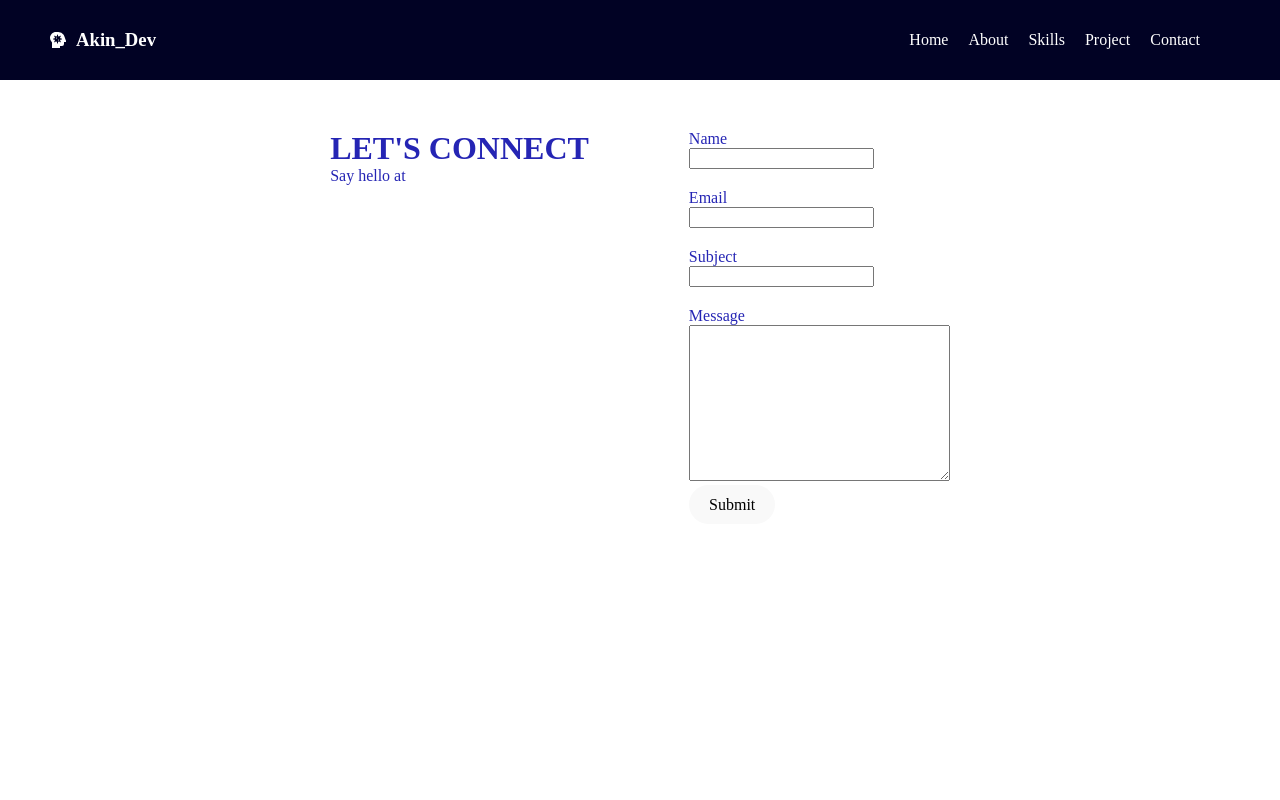
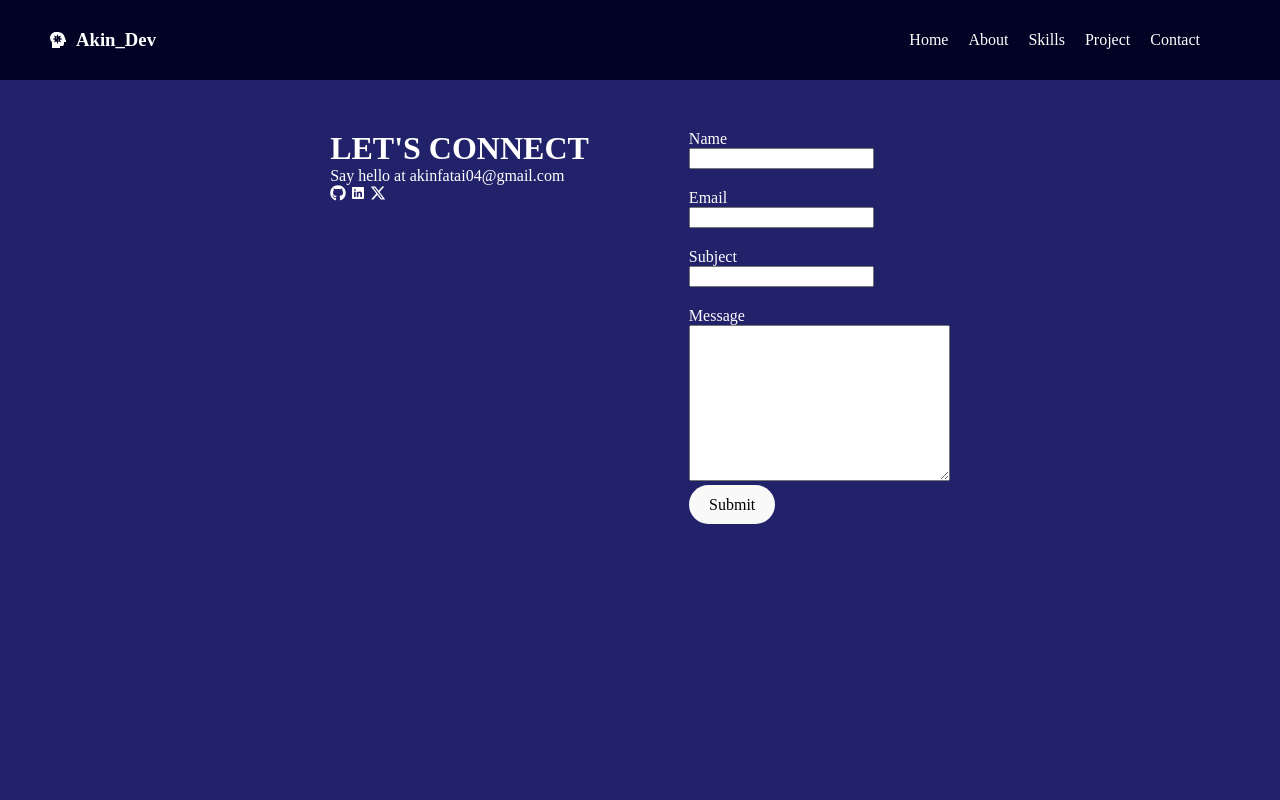
Before and after one commit to Olori-Odo/My-Portfolio, a React (Vite) app: page /contact in a window 1280 px wide. Shown: the top 800 px of the page. Built offline with nearby package versions, Linux system fonts and the light colour scheme.

Commit message:
new commit

```diff
--- a/src/pages/Contact.css
+++ b/src/pages/Contact.css
@@ -1,12 +1,15 @@
 #contact-page {
   display: flex;
   justify-content: center;
-  color: rgb(37, 37, 180);
+  background-color: rgb(34, 34, 107);
+  color: white;
   gap: 100px;
-  margin-top: 50px;
+  padding-top: 50px;
   height: 90vh;
 }
-
+/* #contact-link {
+  color: #646cff;
+} */
 input {
   margin-bottom: 20px;
 }
--- a/src/pages/Contact.jsx
+++ b/src/pages/Contact.jsx
@@ -17,7 +17,7 @@ const Contact = () => {
           </span>{" "}
         </p>
 
-        <div>
+        <div id="contact-link">
           <Link>
             <FaGithub />
           </Link>
--- a/src/pages/Home.css
+++ b/src/pages/Home.css
@@ -9,7 +9,7 @@
   background-color: rgb(12, 11, 39);
   color: white;
   height: 90vh;
-  width: 80%;
+  width: 95%;
   padding: 100px;
   margin-top: 5px;
 }
--- a/src/pages/Home.jsx
+++ b/src/pages/Home.jsx
@@ -14,7 +14,10 @@ const Home = () => {
             <p id="stack">A Mern-Stack Software Developer... </p>
 
             <div id="btn">
-              <button>Get in Touch</button>
+              <Link to={"/contact"}>
+                <button>Get in Touch</button>
+              </Link>
+
               <Link to={"https://flowcv.com/resume/7pdu725h3b "}>
                 {" "}
                 <button>Resume</button>{" "}
--- a/src/pages/Skills.jsx
+++ b/src/pages/Skills.jsx
@@ -6,7 +6,7 @@ import Css from "../assets/CSS.png";
 import Javascript from "../assets/javascript.png";
 import Nodejs from "../assets/node.png";
 import Git from "../assets/git.png";
-import Mongodb from "../assets/nodemon.png";
+import Mongodb from "../assets/node-mongo.png";
 import "./Skills.css";
 
 const Skills = () => {
```
